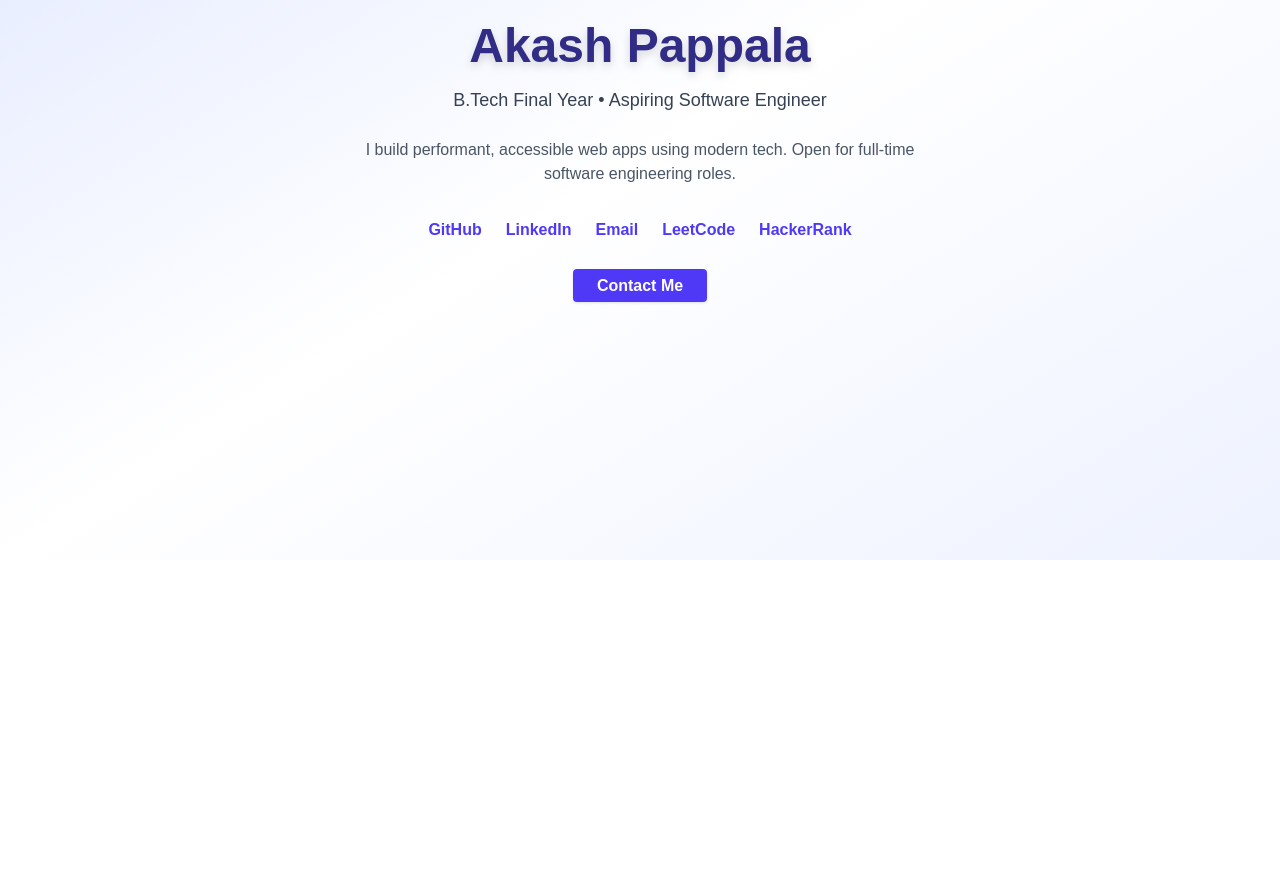
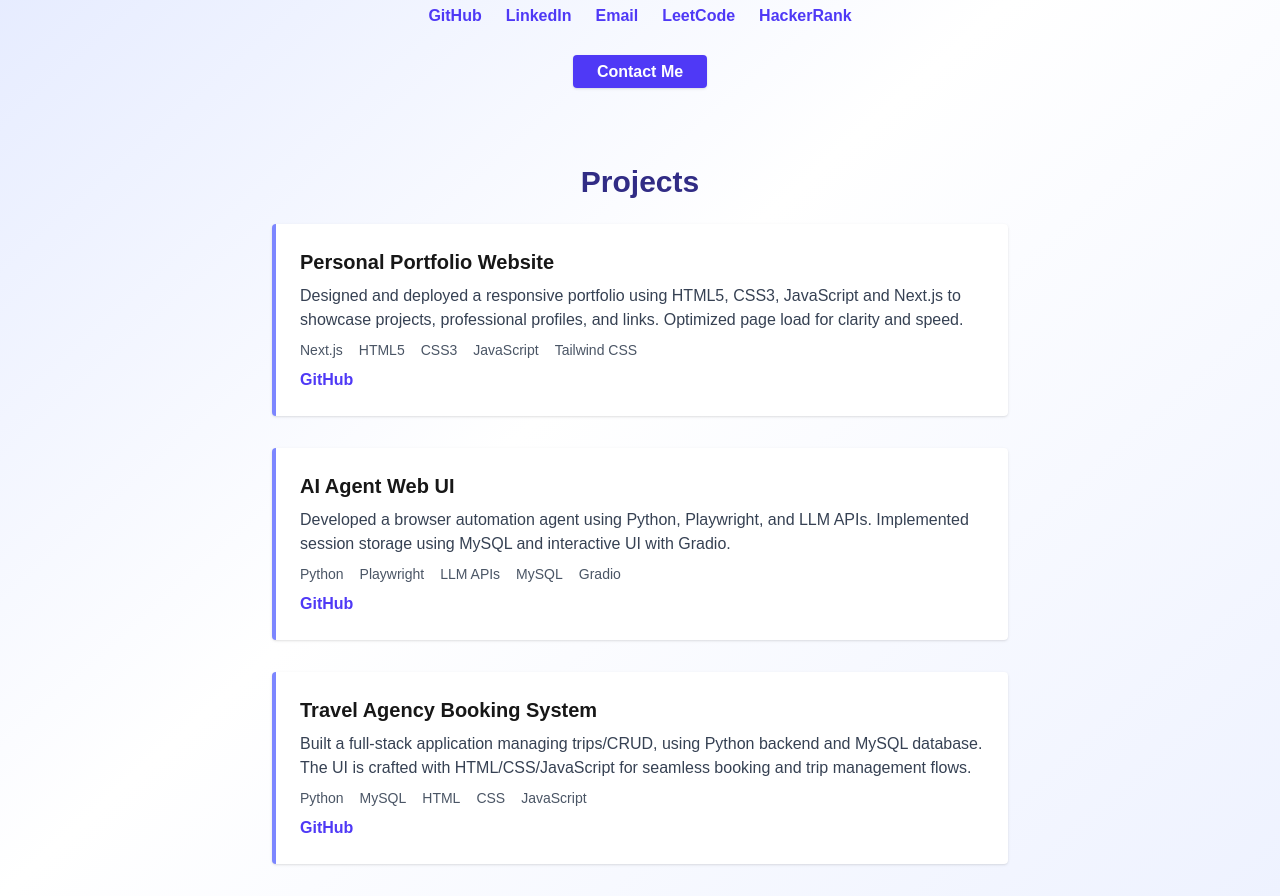
Before and after one commit to akashpappala/my-portfolio, a Next.js app: page / in a window 1280 px wide. Shown: the part 240-1136 px from the top of the page. Before the commit the page ends 800 px from the top, so only its background shows below. Built offline with nearby package versions, Linux system fonts and the light colour scheme.

Commit message:
Full home page update: Hero + Projects section with all real links

```diff
--- a/src/app/page.tsx
+++ b/src/app/page.tsx
@@ -3,6 +3,7 @@ import React from "react";
 export default function Home() {
   return (
     <main className="flex flex-col min-h-screen justify-center items-center bg-gradient-to-br from-indigo-100 via-white to-indigo-50">
+      {/* Hero Section */}
       <section className="text-center py-12">
         <h1 className="text-5xl font-extrabold mb-4 text-indigo-900 drop-shadow-lg">
           Akash Pappala
@@ -60,6 +61,79 @@ export default function Home() {
           Contact Me
         </a>
       </section>
+
+      {/* Projects Section */}
+      <section className="w-full max-w-3xl px-4 py-8 mx-auto">
+        <h2 className="text-3xl font-bold text-indigo-900 mb-6 text-center">Projects</h2>
+        <div className="flex flex-col gap-8">
+          {/* Personal Portfolio Website */}
+          <div className="bg-white rounded shadow p-6 border-l-4 border-indigo-400">
+            <h3 className="text-xl font-semibold mb-2">Personal Portfolio Website</h3>
+            <p className="text-gray-700 mb-2">
+              Designed and deployed a responsive portfolio using HTML5, CSS3, JavaScript and Next.js to showcase projects, professional profiles, and links. Optimized page load for clarity and speed.
+            </p>
+            <ul className="text-gray-600 text-sm flex flex-wrap gap-4 mb-2">
+              <li>Next.js</li>
+              <li>HTML5</li>
+              <li>CSS3</li>
+              <li>JavaScript</li>
+              <li>Tailwind CSS</li>
+            </ul>
+            <a
+              href="https://github.com/akashpappala/my-portfolio.git"
+              target="_blank"
+              rel="noopener noreferrer"
+              className="text-indigo-600 font-semibold hover:underline"
+            >
+              GitHub
+            </a>
+          </div>
+          {/* AI Agent Web UI */}
+          <div className="bg-white rounded shadow p-6 border-l-4 border-indigo-400">
+            <h3 className="text-xl font-semibold mb-2">AI Agent Web UI</h3>
+            <p className="text-gray-700 mb-2">
+              Developed a browser automation agent using Python, Playwright, and LLM APIs. Implemented session storage using MySQL and interactive UI with Gradio.
+            </p>
+            <ul className="text-gray-600 text-sm flex flex-wrap gap-4 mb-2">
+              <li>Python</li>
+              <li>Playwright</li>
+              <li>LLM APIs</li>
+              <li>MySQL</li>
+              <li>Gradio</li>
+            </ul>
+            <a
+              href="https://github.com/akashpappala/Ai-Agent.git"
+              target="_blank"
+              rel="noopener noreferrer"
+              className="text-indigo-600 font-semibold hover:underline"
+            >
+              GitHub
+            </a>
+          </div>
+          {/* Travel Agency Booking System */}
+          <div className="bg-white rounded shadow p-6 border-l-4 border-indigo-400">
+            <h3 className="text-xl font-semibold mb-2">Travel Agency Booking System</h3>
+            <p className="text-gray-700 mb-2">
+              Built a full-stack application managing trips/CRUD, using Python backend and MySQL database. The UI is crafted with HTML/CSS/JavaScript for seamless booking and trip management flows.
+            </p>
+            <ul className="text-gray-600 text-sm flex flex-wrap gap-4 mb-2">
+              <li>Python</li>
+              <li>MySQL</li>
+              <li>HTML</li>
+              <li>CSS</li>
+              <li>JavaScript</li>
+            </ul>
+            <a
+              href="https://github.com/akashpappala/Mini-Project.git"
+              target="_blank"
+              rel="noopener noreferrer"
+              className="text-indigo-600 font-semibold hover:underline"
+            >
+              GitHub
+            </a>
+          </div>
+        </div>
+      </section>
     </main>
   );
 }
```
